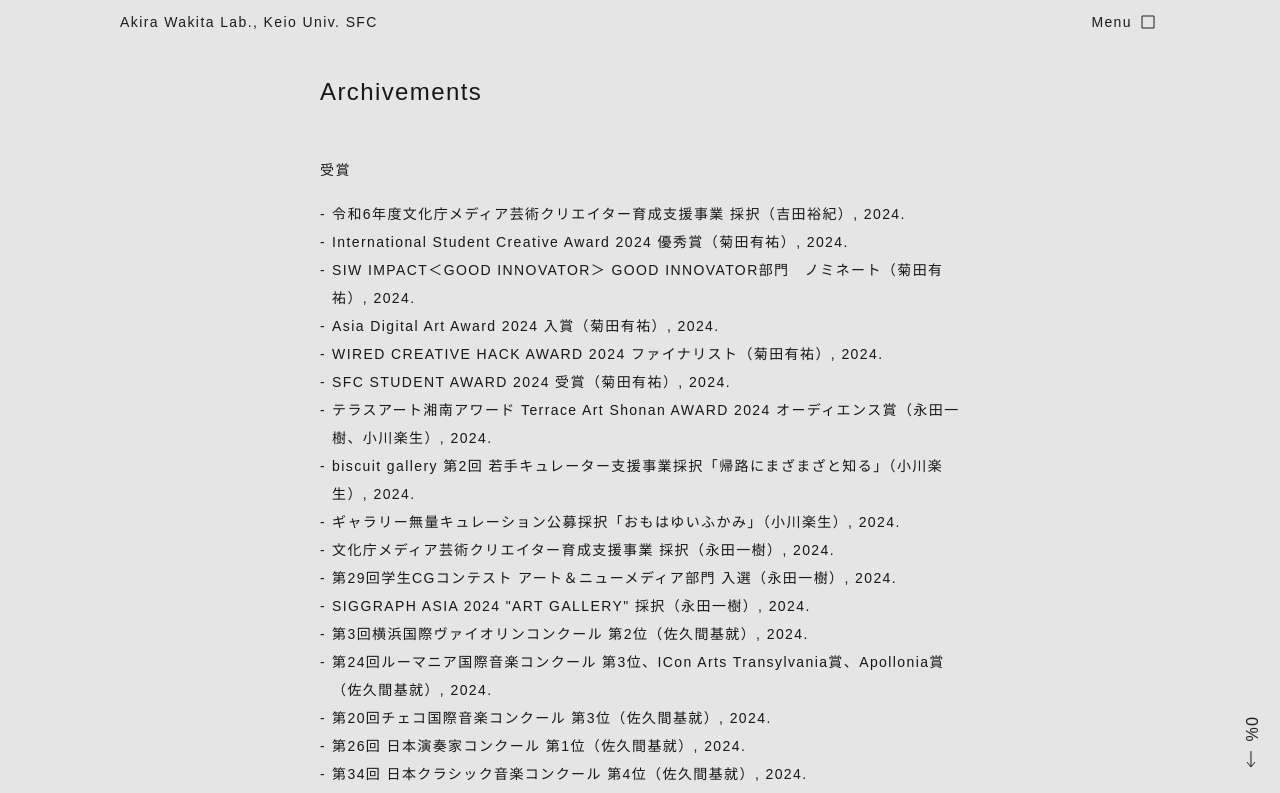
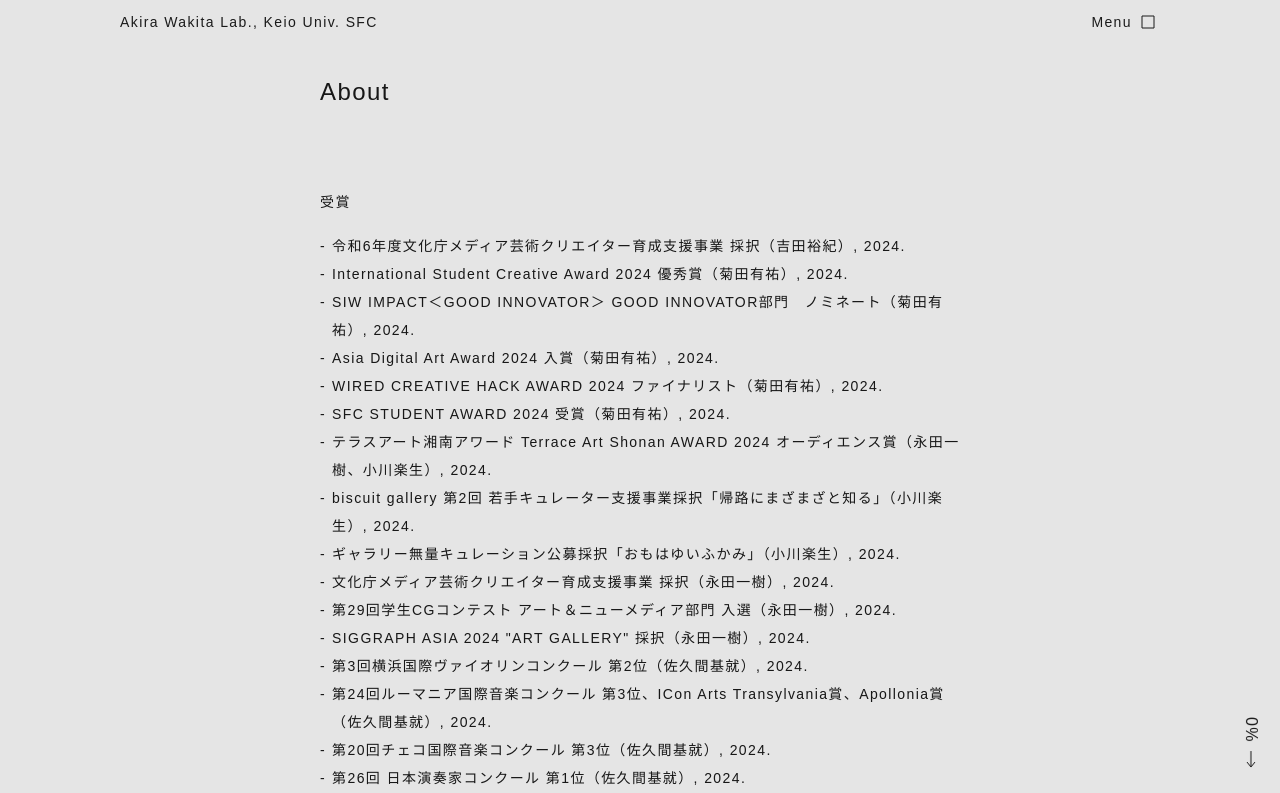
Before and after one commit to wakita-lab/web, a Next.js app: page /archivements in a window 1280 px wide. Shown: the top 793 px of the page. Built offline with nearby package versions, Linux system fonts and the light colour scheme; a web font is replaced by a local one.

Commit message:
Fix: Update layout and heading styles in About, Archivements, and Member pages for consistency

```diff
--- a/src/app/about/page.tsx
+++ b/src/app/about/page.tsx
@@ -1,7 +1,7 @@
 export default function About() {
   return (
-    <div className="mx-auto mb-24 mt-8 flex max-w-2xl flex-col justify-center gap-12 px-4 leading-loose">
-      <h1 className="border-b bg-accent text-2xl font-medium">About</h1>
+    <div className="mx-auto mb-24 mt-8 flex max-w-2xl flex-col justify-center gap-16 px-4 leading-loose">
+      <h1 className="bg-accent pb-4 text-2xl font-medium">About</h1>
 
       <section className="flex flex-col gap-4">
         <h2 className="bg-accent">
--- a/src/app/archivements/page.tsx
+++ b/src/app/archivements/page.tsx
@@ -1,7 +1,7 @@
 export default function About() {
   return (
-    <div className="mx-auto mb-24 mt-8 flex max-w-2xl flex-col justify-center gap-12 px-4 leading-loose">
-      <h1 className="bg-accent text-2xl font-medium">Archivements</h1>
+    <div className="mx-auto mb-24 mt-8 flex max-w-2xl flex-col justify-center gap-16 px-4 leading-loose">
+      <h1 className="bg-accent pb-4 text-2xl font-medium">About</h1>
 
       <section className="flex flex-col gap-4">
         <h3 className="bg-accent">受賞</h3>
--- a/src/app/member/page.tsx
+++ b/src/app/member/page.tsx
@@ -22,8 +22,8 @@ export default function MemberPage() {
   }, {} as Record<string, typeof MEMBERS>);
 
   return (
-    <div className="mx-auto mb-24 mt-8 flex max-w-lg flex-col justify-center gap-12 px-4 leading-loose">
-      <h1 className="bg-accent text-2xl font-medium">Member</h1>
+    <div className="mx-auto mb-24 mt-8 flex max-w-2xl flex-col justify-center gap-12 px-4 leading-loose">
+      <h1 className="bg-accent pb-4 text-2xl font-medium">About</h1>
 
       {roleOrder.map((role) => {
         const members = groupedMembers[role] || [];
```
